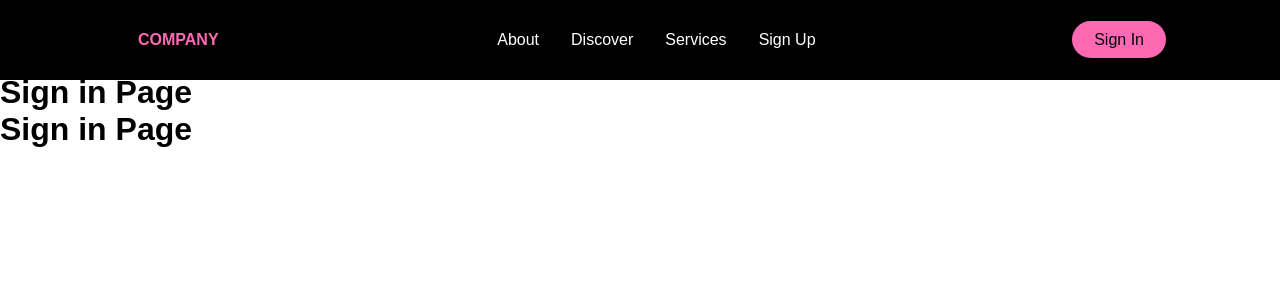
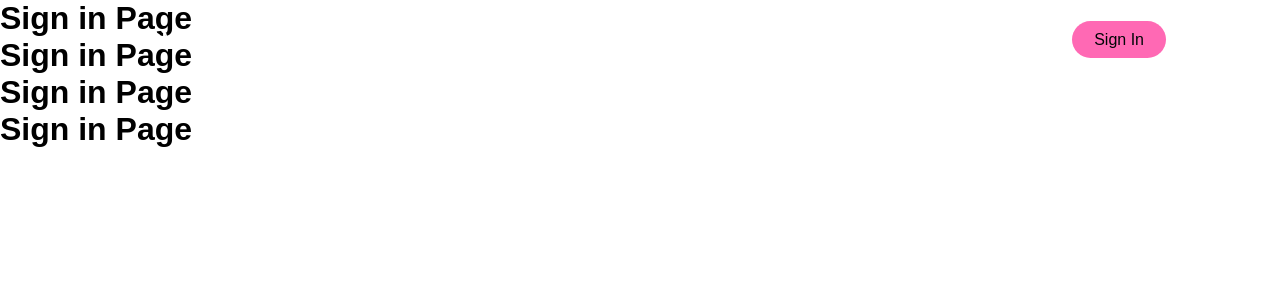
Before and after one commit to farazzhh/react-website-with-style-components, a React (Create React App) app: page /signin in a window 1280 px wide. Shown: the top 300 px of the page. Built offline with nearby package versions, Linux system fonts and the light colour scheme.

Commit message:
nav scroll trasparent

```diff
--- a/src/components/Navbar/NavbarElements.js
+++ b/src/components/Navbar/NavbarElements.js
@@ -3,7 +3,7 @@
 import { Link as LinkS } from 'react-scroll'
 
 export const Nav = styled.nav`
-background: #000;
+background: ${({scrollNav})=> (scrollNav ? "#000" : "transparent" )};
 height: 80px;
 margin-top: -80px;
 display: flex;
@@ -30,7 +30,7 @@
 `
 
 export const NavLogo = styled(LinkR)`
-  color: hotpink;
+  color: #fff;
   justify-self: flex-start;
   cursor: pointer;
   display: flex;
@@ -41,7 +41,7 @@
   text-decoration: none;
   transition: all 0.2s ease-in-out;
   &:hover {
-    color: #fff;
+    color: ${({ scrollNav }) => (scrollNav ? "#ff69b4" : "#fff")};
   }
 `;
 
--- a/src/components/Navbar/index.js
+++ b/src/components/Navbar/index.js
@@ -1,6 +1,6 @@
-import React, { useState } from "react";
+import React, { useState, useEffect } from "react";
 import { FaBars } from "react-icons/fa";
-import { Button } from "../ButtonElement";
+import { IconContext } from "react-icons/lib";
 import {
   Nav,
   NavbarContainer,
@@ -13,16 +13,28 @@
   NavBtnLinks,
 } from "./NavbarElements";
 const Navbar = ({ toggle }) => {
+  const [scrollNav, setScrollNav] = useState(false);
   const [hover, setHover] = useState(false);
 
-  const onHover = () => {
-    setHover(!hover);
+  const changeNav = () => {
+    if (window.scrollY >= 80) {
+      setScrollNav(true);
+    } else {
+      setScrollNav(false);
+    }
   };
+
+  useEffect(() => {
+    window.addEventListener("scroll", changeNav);
+  }, []);
   return (
     <>
-      <Nav>
+      <IconContext.Provider value={{ color: "red" }}>
+        <Nav scrollNav={scrollNav}>
           <NavbarContainer>
-          <NavLogo to="/">Company</NavLogo>
+            <NavLogo to="/" scrollNav={scrollNav}>
+              Company
+            </NavLogo>
             <MobileIcon onClick={toggle}>
               <FaBars />
             </MobileIcon>
@@ -42,18 +54,14 @@
             </NavMenu>
             <NavBtn>
               <div onClick={() => console.log("test")}>
-
-            <NavBtnLinks
-              to="/signin"
-              primary="true"
-              dark="true"
-              >
+                <NavBtnLinks to="/signin" primary="true" dark="true">
                   Sign In
                 </NavBtnLinks>
               </div>
             </NavBtn>
           </NavbarContainer>
         </Nav>
+      </IconContext.Provider>
     </>
   );
 };
```
Lines whose indentation alone changed are shown as unchanged.
